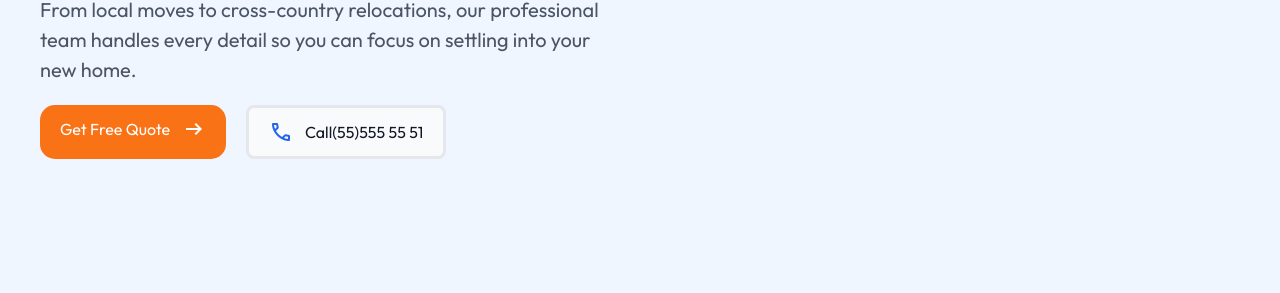
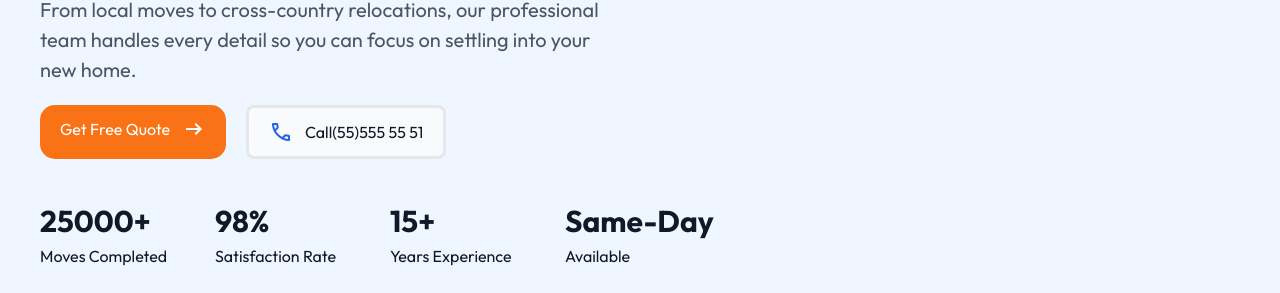
Before and after one commit to sevincyunusova/swiftmove-site, a plain HTML site: page index.html in a window 1280 px wide. Shown: the part 507-800 px from the top of the page. Drawn offline with nearby package versions, Linux system fonts and the light colour scheme.

Commit message:
feat: finish hero content and implement counters

```diff
--- a/index.html
+++ b/index.html
@@ -150,18 +150,32 @@
                             arrow_right_alt
                         </span>
                     </button>
-                    <button class="btn-secondary w-full md:w-auto justify-center flex gap-3 px-5 py-3 mt-5 md:mt-0 bg-[#F9FAFB] hover:bg-[#F1F5F9] dark:bg-[#111827] dark:hover:bg-[#111827] border border-[3px] dark:border-[#374151] rounded-lg">
+                    <button
+                        class="btn-secondary w-full md:w-auto justify-center flex gap-3 px-5 py-3 mt-5 md:mt-0 bg-[#F9FAFB] hover:bg-[#F1F5F9] dark:bg-[#111827] dark:hover:bg-[#111827] border border-[3px] dark:border-[#374151] rounded-lg">
                         <span class="material-symbols-outlined text-[#2563eb]">
                             call
                         </span>
                         <a href="tel:+015551575">Call(55)555 55 51</a>
                     </button>
                 </div>
-                <div class="hero-stats">
-                    <div class="stat-item"></div>
-                    <div class="stat-item"></div>
-                    <div class="stat-item"></div>
-                    <div class="stat-item"></div>
+
+                <div class="hero-stats grid grid-cols-2 mt-10 lg:grid lg:grid-cols-4 max-w-[700px]">
+                    <div>
+                        <p class="font-bold text-[30px]"><span class="stat-item" data-target="25000">0</span>+</p>
+                        <p>Moves Completed</p>
+                    </div>
+                    <div>
+                        <p class="font-bold text-[30px]"><span class="stat-item" data-target="98">0</span>%</p>
+                        <p>Satisfaction Rate</p>
+                    </div>
+                    <div>
+                        <p class="font-bold text-[30px]"><span class="stat-item" data-target="15">0</span>+</p>
+                        <p>Years Experience</p>
+                    </div>
+                    <div>
+                        <p class="font-bold text-[30px] whitespace-nowrap">Same-Day</p>
+                        <p>Available</p>
+                    </div>
                 </div>
             </div>
 
--- a/script.js
+++ b/script.js
@@ -3,6 +3,7 @@ const navMenuBtn = document.getElementById('nav-menu-icon');
 const navLinks = document.getElementById('nav-links');
 const lightDarkBtn = document.getElementById('dark-light-btn');
 const heroWordItem = document.querySelectorAll('.word-item');
+const counters = document.querySelectorAll('.stat-item');
 
 // NAVBAR MENU BUTTON
 navMenuBtn.addEventListener('click', () => {
@@ -31,20 +32,31 @@ function wordcycle() {
     let currentIndex = 0;
     const wordCount = heroWordItem.length;
 
-    setInterval(()=>{
+    setInterval(() => {
         heroWordItem[currentIndex].classList.replace('inline-block', 'hidden');
-    currentIndex += 1;
-    if (currentIndex >= wordCount) {
-        currentIndex = 0;
-    }
-    heroWordItem[currentIndex].classList.replace('hidden', 'inline-block');
+        currentIndex += 1;
+        if (currentIndex >= wordCount) {
+            currentIndex = 0;
+        }
+        heroWordItem[currentIndex].classList.replace('hidden', 'inline-block');
     }, 2000);
 }
 wordcycle();
 
-
-
-
+// COUNTER
+function counter() {
+    counters.forEach(statItem => {
+        const target = Number(statItem.dataset.target);
+        let nowNum = 0;
+        const interval = setInterval(() => {
+            nowNum += Math.ceil(target / 100); statItem.textContent = nowNum;
+            if (nowNum >= target) {
+                clearInterval(interval);
+            }
+        }, 10)
+    })
+}
+counter()
 
 
 
```
